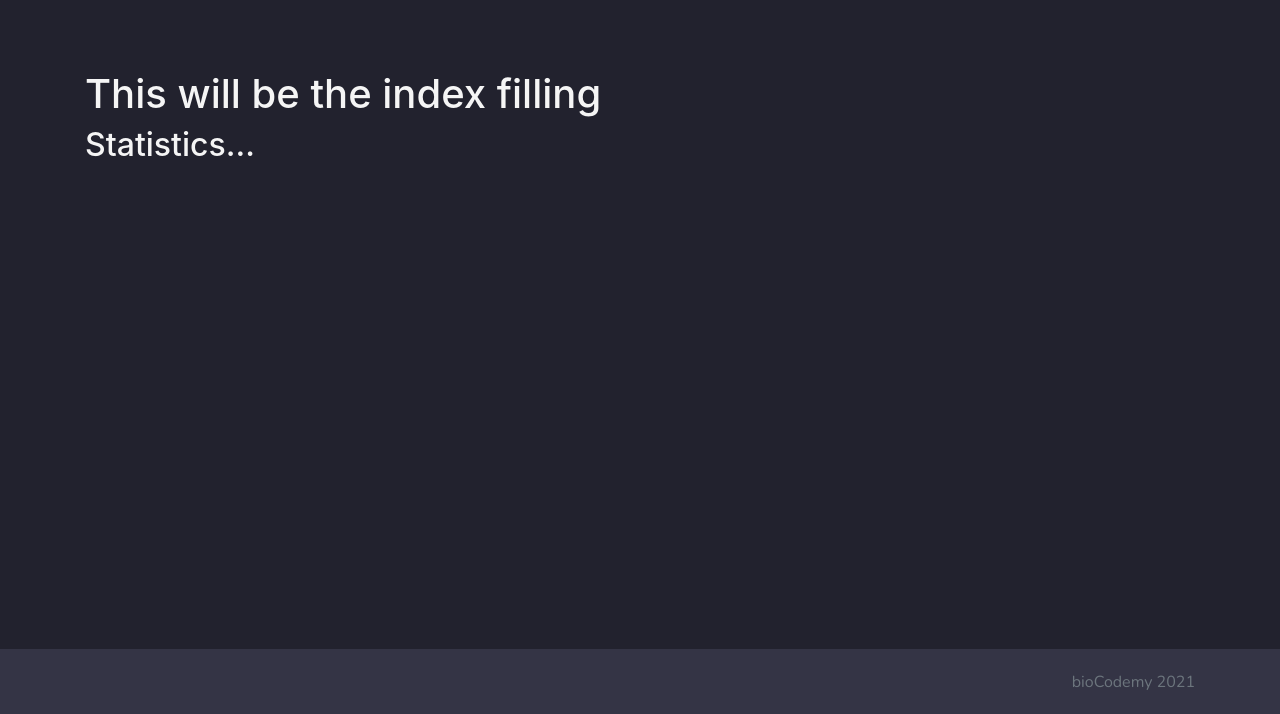
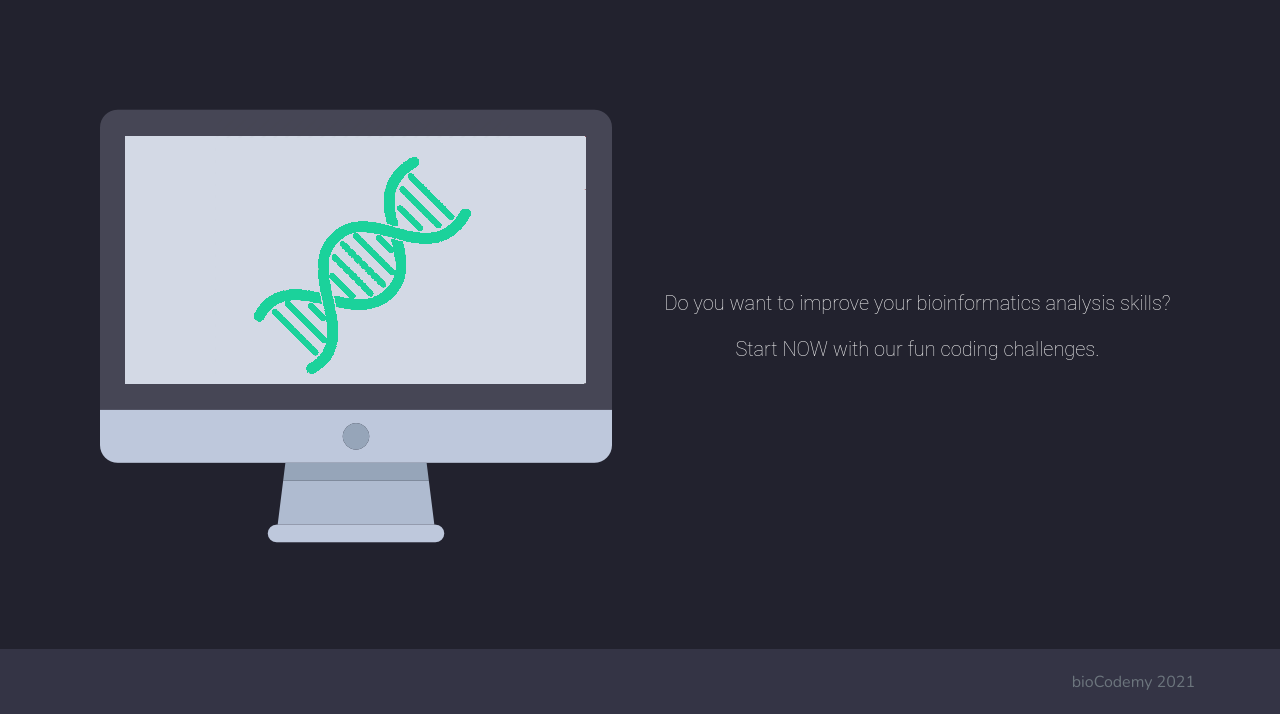
Before and after one commit to aitortxo10/DBW_project, a Flask app: page / in a window 1280 px wide. Shown: the part 86-800 px from the top of the page. Run offline with Flask 2, Linux system fonts and the light colour scheme; some libraries are stand-ins or nearby versions.

Commit message:
Modified index template

```diff
--- a/project/templates/index.html
+++ b/project/templates/index.html
@@ -1,10 +1,17 @@
 {% extends "base.html" %}
 
 {% block content %}
-<h1 class="title">
-  This will be the index filling
-</h1>
-<h2 class="subtitle">
-  Statistics...
-</h2>
+<div class="container">
+	<div class="row h-100 align-items-center">
+		<div class="col-sm">
+			<img src="{{ url_for('static', filename='computer.png') }}"></img>
+		</div>
+		<div class="col-sm" style="text-align: center;">
+		<a id="main-page">
+	  		<p>Do you want to improve your bioinformatics analysis skills?</p>
+	  		Start NOW with our fun coding challenges.
+		</a>
+		</div>
+	</div>
+</div>
 {% endblock %}
```
